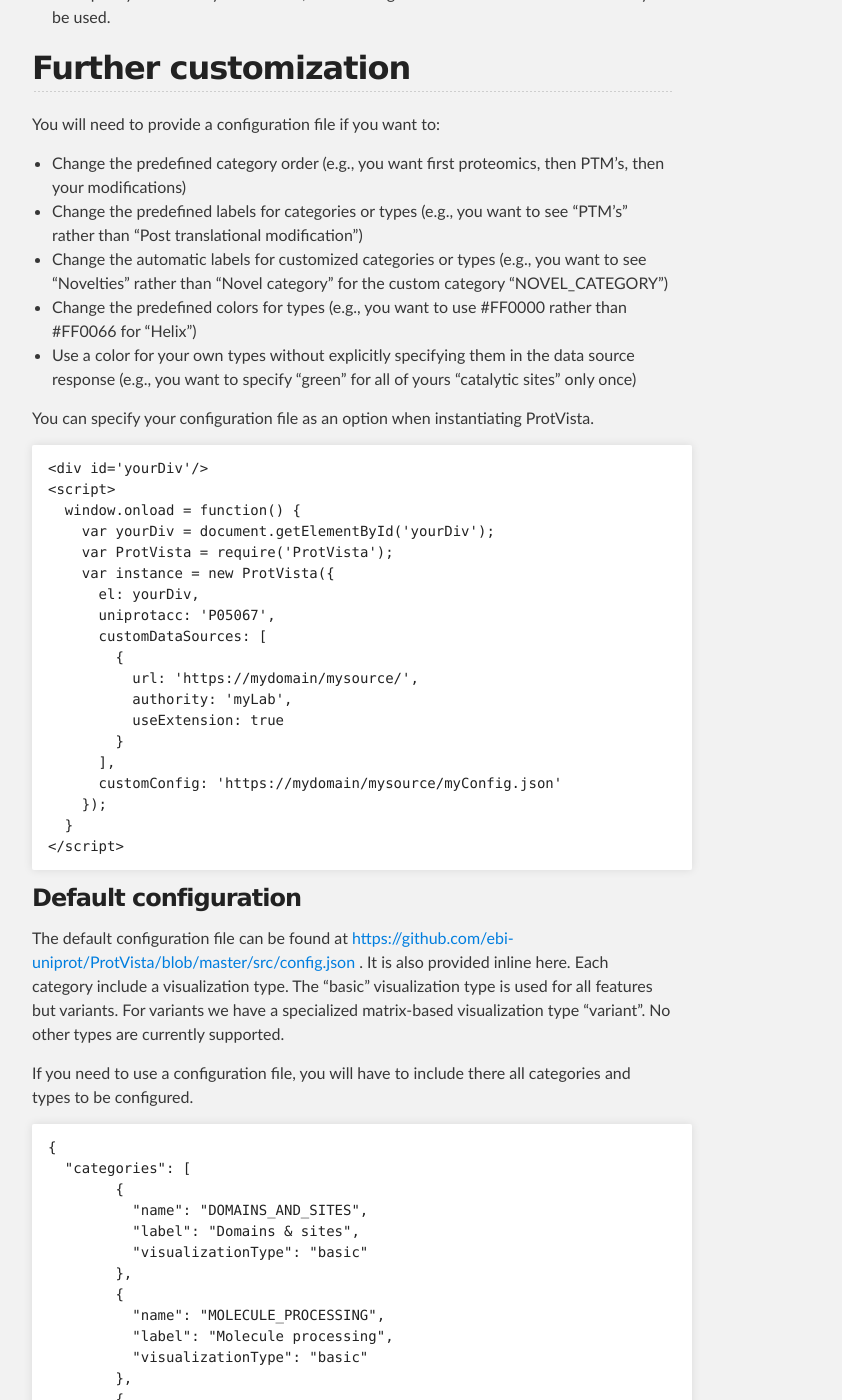
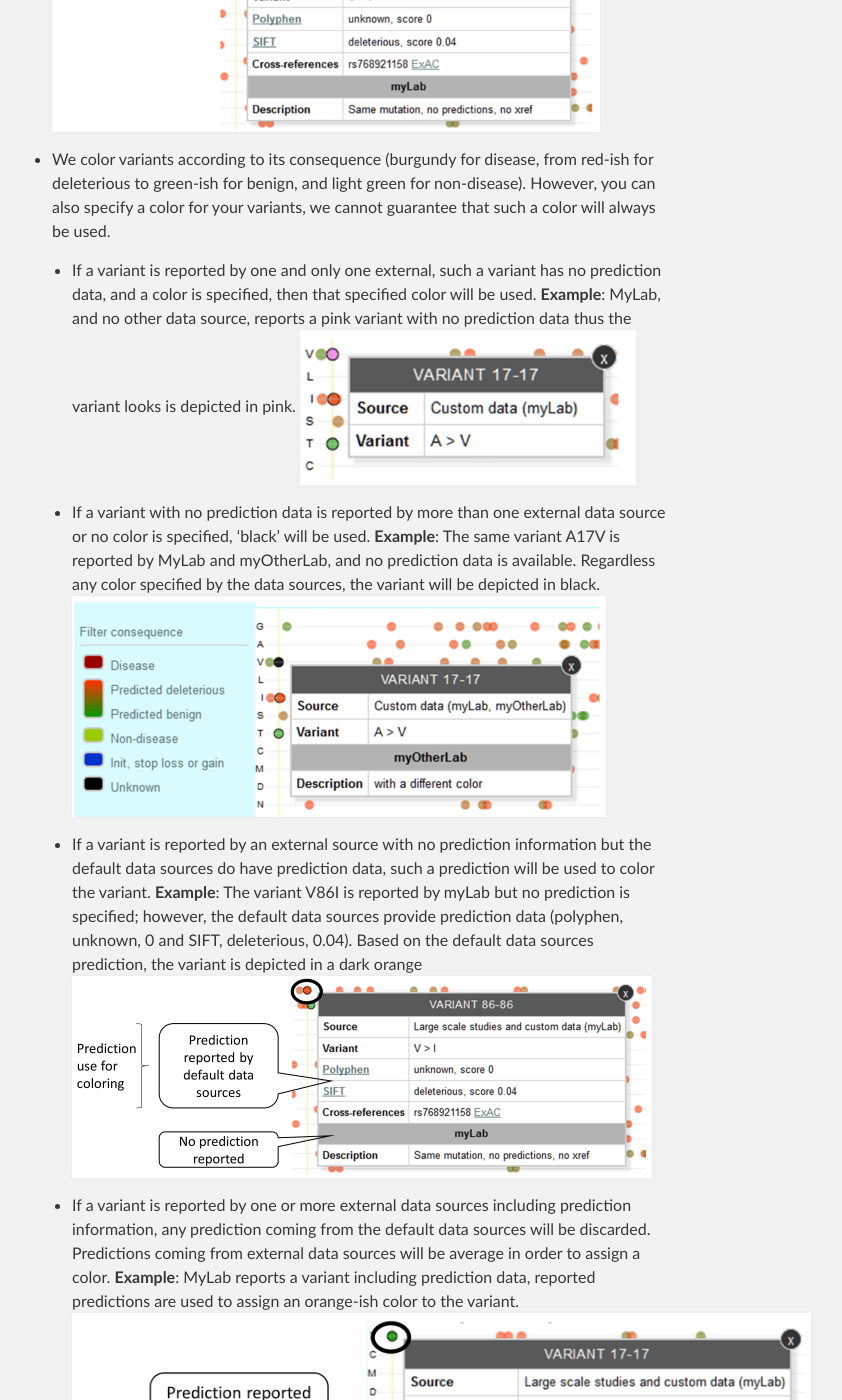
Before and after one commit to ebi-uniprot/ProtVista, a Jekyll site: the page built from dataServicesAndFormat.md, in a window 1280 px wide and 1400 px high, scrolled down 12108 px. Shown: the whole window, without its empty margins (288-1130 px from the left). Built offline with Jekyll 4.4.1, drawn with Linux system fonts in a browser that asks for light colours; some of the changed text lies outside the part shown.

Commit message:
Add external variant sources documentation.

```diff
--- a/dataServicesAndFormat.md
+++ b/dataServicesAndFormat.md
@@ -458,19 +458,39 @@ If you do load the default data sources, this is how it would look. Those featur
 ![](./images/customCategoriesAndTypesWithDefault.png)
 
 ## Variants
-Natural variants have a [tailored visualization](#variant-visualization) explain earlier in this document. In order to visually distinguish what variant data comes from an external source, i.e., sources you have added to the default ones, we use a black circumference.
-![](./images/external_sources_black_circumference.png)
+Natural variants have a [tailored visualization](#variant-visualization) explained earlier in this document. In order to visually distinguish what variant data comes from an external source, i.e., sources you have added to the default ones, we use a black circumference.
+![](./images/extSrc_black_circumference.png)
 
 Variants could also come with some more information than that one allowed for other type of features. This means, some special rules are taken into consideration when rendering variants.
 
 **Rules**
 
-* If the position, the wild type and the alternative sequence are the same, we are talking about the same variant regardless it has information reported by different sources.
+* If the position, the wild type and the alternative sequence are the same, we are talking about the same variant regardless it has information reported by different data sources.
 **Example**: If two data sources have a variant V86I, only one circle will be used to represent the variable. The information coming from each data source will be available via tooltip.
-![](./images/same_variant.png)
+![](./images/extSrc_same_variant.png)
 
 * We color variants according to its consequence (burgundy for disease, from red-ish for deleterious to green-ish for benign, and light green for non-disease). However, you can also specify a color for your variants, we cannot guarantee that such a color will always be used.
+  * If a variant is reported by one and only one external, such a variant has no prediction data, and a color is specified, then that specified color will be used.
+  **Example**: MyLab, and no other data source, reports a pink variant with no prediction data thus the variant looks is depicted in pink.
+  ![](./images/extSrc_pink_variant.png)
 
+  * If a variant with no prediction data is reported by more than one external data source or no color is specified, 'black' will be used.
+  **Example**: The same variant A17V is reported by MyLab and myOtherLab, and no prediction data is available. Regardless any color specified by the data sources, the variant will be depicted in black.
+  ![](./images/extSrc_black_variant.png)
+
+  * If a variant is reported by an external source with no prediction information but the default data sources do have prediction data, such a prediction will be used to color the variant.
+  **Example**: The variant V86I is reported by myLab but no prediction is specified; however, the default data sources provide prediction data (polyphen, unknown, 0 and SIFT, deleterious, 0.04). Based on the default data sources prediction, the variant is depicted in a dark orange
+  ![](./images/extSrc_default_prediction.png)
+
+  * If a variant is reported by one or more external data sources including prediction information, any prediction coming from the default data sources will be discarded. Predictions coming from external data sources will be average in order to assign a color.
+  **Example**: MyLab reports a variant including prediction data, reported predictions are used to assign an orange-ish color to the variant.
+    ![](./images/extSrc_external_single_prediction.png)
+  **Example**: Both MyLab and MyOtherLab report a variant including prediction data. All of the prediction data is averaged to assign a green-ish color.
+  ![](./images/extSrc_external_multiple_prediction.png)
+
+  * If a variant has a disease association, regardless any prediction data, burgundy will be used to color this variant.
+  **Example**: MyLab reports a variant that, according to default data sources, is known to be associated to a disease.
+    ![](./images/extSrc_disease_association.png)
 
 ## Further customization
 
```
Also changed, not shown: images/extSrc_black_circumference.png (added), images/extSrc_black_variant.png (added), images/extSrc_default_prediction.png (added), images/extSrc_disease_association.png (added), images/extSrc_external_multiple_prediction.png (added), images/extSrc_external_single_prediction.png (added), images/extSrc_pink_variant.png (added), images/extSrc_same_variant.png (added).
